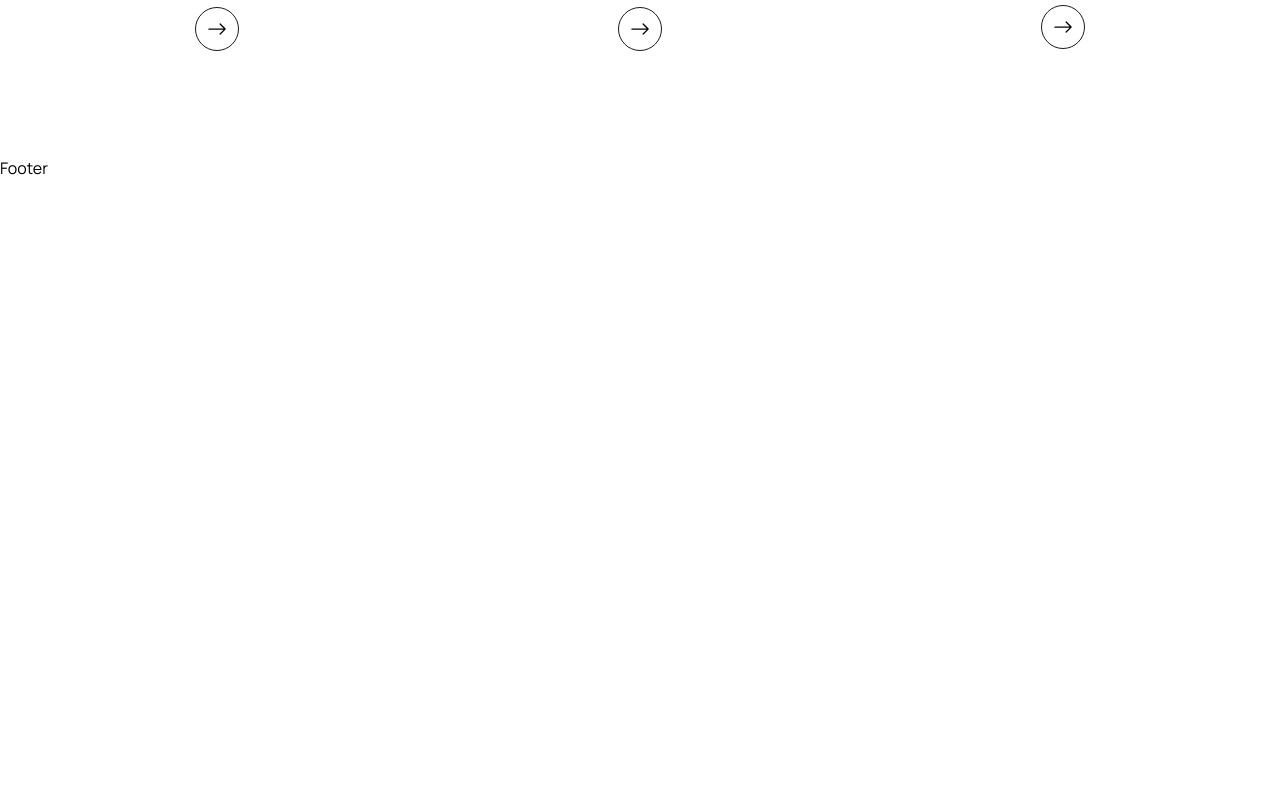
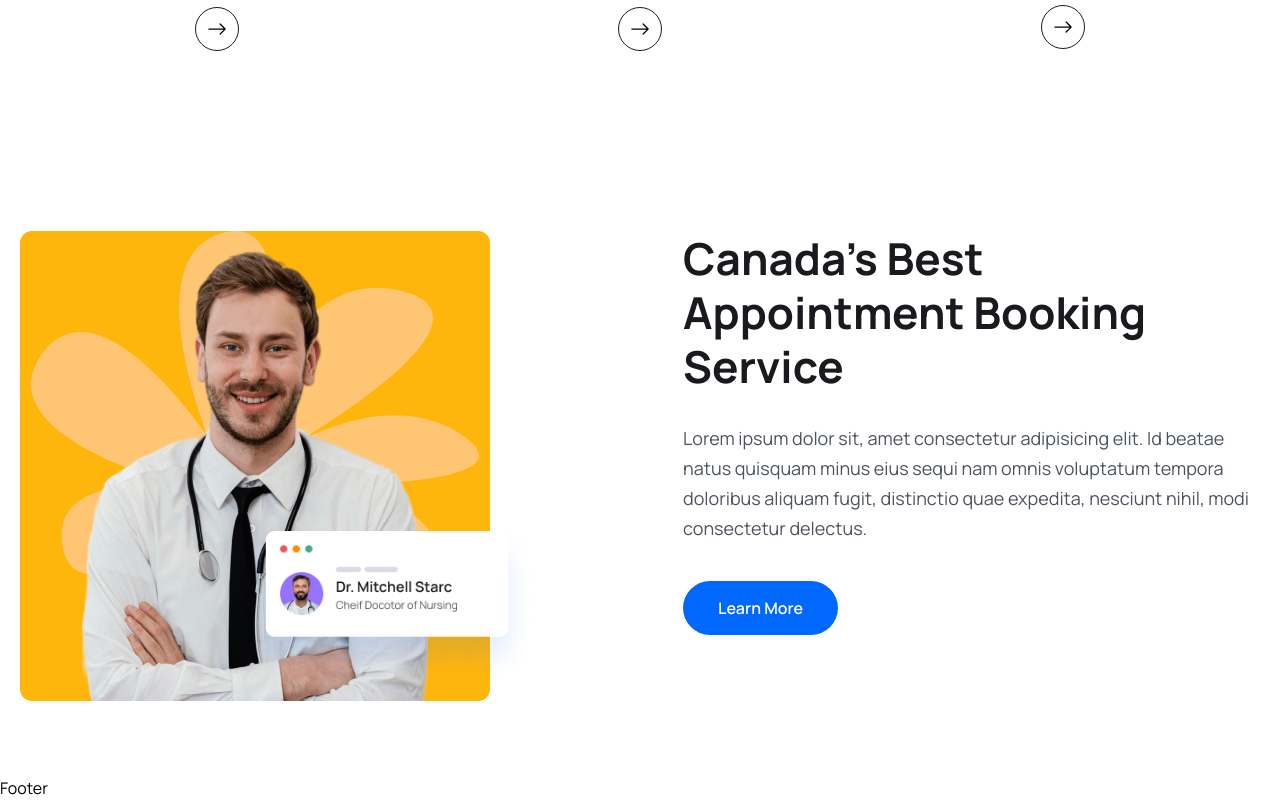
Before and after one commit to rdsingh120/Appointment-Booking-App, a React (Vite) app in the folder frontend/: page / in a window 1280 px wide. Shown: the part 1526-2326 px from the top of the page. Before the commit the page ends 1706 px from the top, so only its background shows below. Built offline with nearby package versions, Linux system fonts and the light colour scheme.

Commit message:
added about section to the homepage

```diff
--- /dev/null
+++ b/frontend/src/components/About/About.jsx
@@ -0,0 +1,40 @@
+import aboutImg from '../../assets/images/about.png'
+import aboutCardImg from '../../assets/images/about-card.png'
+
+import { Link } from 'react-router-dom'
+
+const About = () => {
+  return (
+    <section>
+      <div className="container">
+        <div className="flex justify-between gap-[50px] lg:gap-[130px] xl:gap-0 flex-col lg:flex-row">
+          {/* Image */}
+          <div className="relative w-3/4 lg:w-1/2 xl:w-[770px] z-10 order-2 lg:order-1">
+            <img src={aboutImg} alt="about-image" />
+            <div className="absolute z-20 bottom-4 w-[200px] md:w-[300px] right-[-30%] md:right-[-7%] lg:right-[22%]">
+              <img src={aboutCardImg} alt="about-card-image" />
+            </div>
+          </div>
+
+          {/* Content */}
+          <div className="w-full lg:w-1/2 xl:w-[670px] order-1 lg:order-2">
+            <h2 className="heading">
+              Canada's Best Appointment Booking Service
+            </h2>
+            <p className="text_para mt-[30px]">
+              Lorem ipsum dolor sit, amet consectetur adipisicing elit. Id
+              beatae natus quisquam minus eius sequi nam omnis voluptatum
+              tempora doloribus aliquam fugit, distinctio quae expedita,
+              nesciunt nihil, modi consectetur delectus.
+            </p>
+
+            <Link to="/">
+              <button className="btn">Learn More</button>
+            </Link>
+          </div>
+        </div>
+      </div>
+    </section>
+  )
+}
+export default About
--- a/frontend/src/pages/Home.jsx
+++ b/frontend/src/pages/Home.jsx
@@ -7,6 +7,7 @@
 
 import { Link } from 'react-router-dom'
 import { BsArrowRight } from 'react-icons/bs'
+import About from '../components/About/About'
 
 const Home = () => {
   return (
@@ -163,6 +164,8 @@
         </div>
       </section>
       {/* Services Section Ends */}
+
+      <About />
     </>
   )
 }
```
